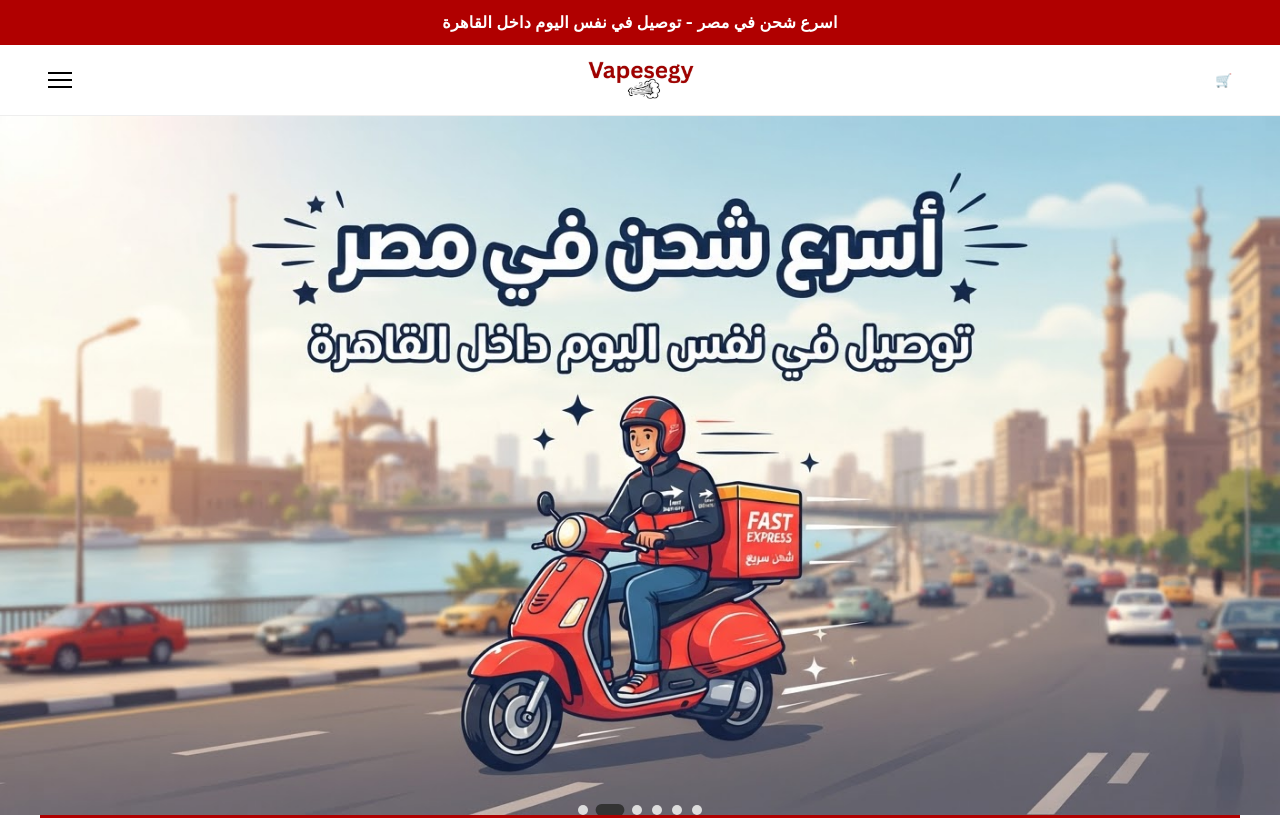
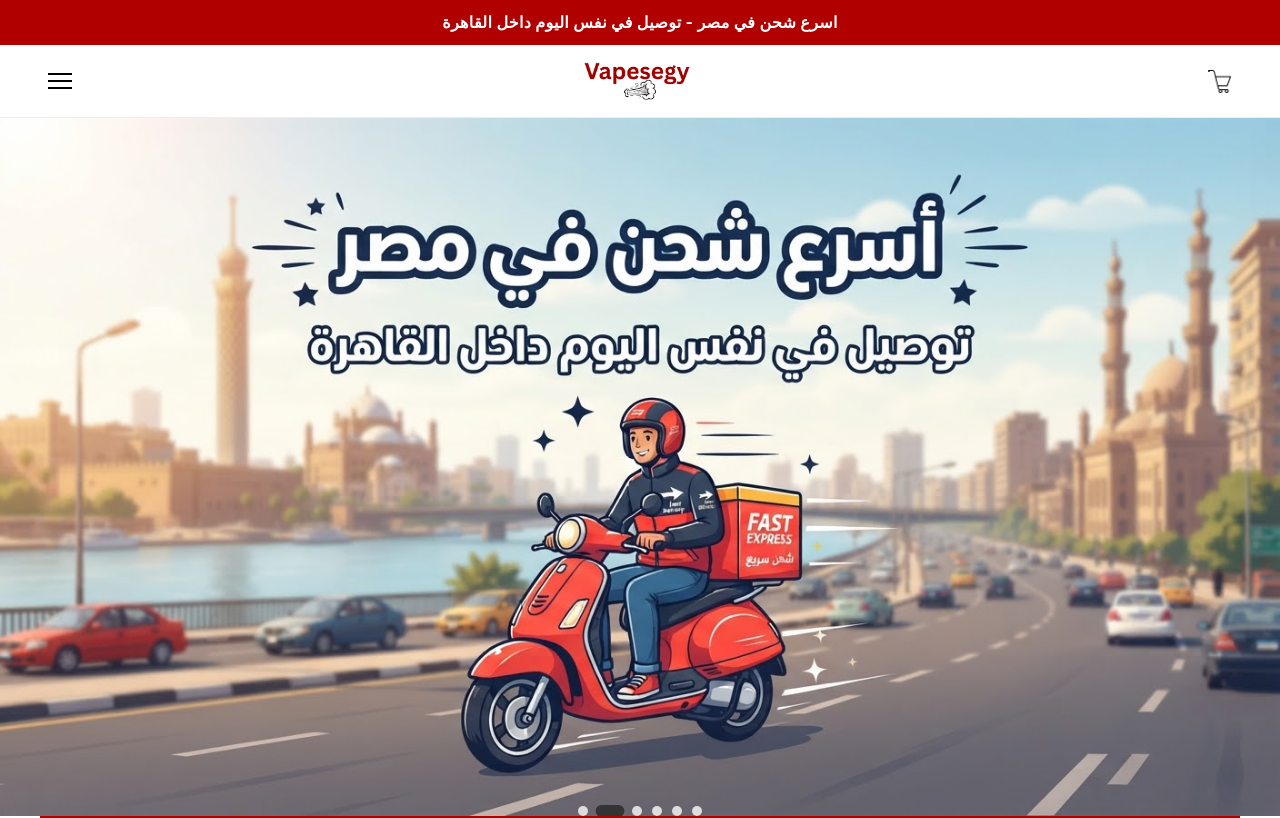
Before and after one commit to salmaa-ibrahim/vapesegy, a React (Vite) app: page / in a window 1280 px wide. Shown: the top 818 px of the page. Built offline with nearby package versions, Linux system fonts and the light colour scheme.

Commit message:
add icon

```diff
--- a/src/components/Header.css
+++ b/src/components/Header.css
@@ -95,35 +95,10 @@
   }
 }
 
-/* Rest of your existing Header.css styles remain the same */
-
-/* .cart-btn {
-  background: none;
-  border: none;
-  padding: 8px;
-  position: relative;
-  cursor: pointer;
+.cart-icon{
+  width: 24px;
+  height: 24px;
 }
-
-.cart-icon {
-  font-size: 24px;
-}
-
-.cart-badge {
-  position: absolute;
-  top: 0;
-  right: 0;
-  background: var(--primary-red);
-  color: var(--white);
-  font-size: 11px;
-  font-weight: 700;
-  min-width: 18px;
-  height: 18px;
-  border-radius: 50%;
-  display: flex;
-  align-items: center;
-  justify-content: center;
-} */
 
 /* Mobile Menu */
 .menu-overlay {
--- a/src/components/Header.jsx
+++ b/src/components/Header.jsx
@@ -39,13 +39,11 @@ function Header() {
           </button>
 
           <Link to="/" className="logo">
-            {/* <span className="logo-icon">🌫️</span> */}
-            {/* <span className="logo-text">Vapesegy</span> */}
             <img className="logo-image" src={vapesegylogo} alt="Vapesegy Logo" />
           </Link>
 
           <button className="cart-btn" onClick={openCart} aria-label="Cart">
-            <span className="cart-icon">🛒</span>
+            <img  className="cart-icon" src="/images/icons/cart_icon.png" alt="Cart" />
             {cartCount > 0 && <span className="cart-badge">{cartCount}</span>}
           </button>
         </div>
```
Also changed, not shown: public/images/icons/cart_icon.png (added).
